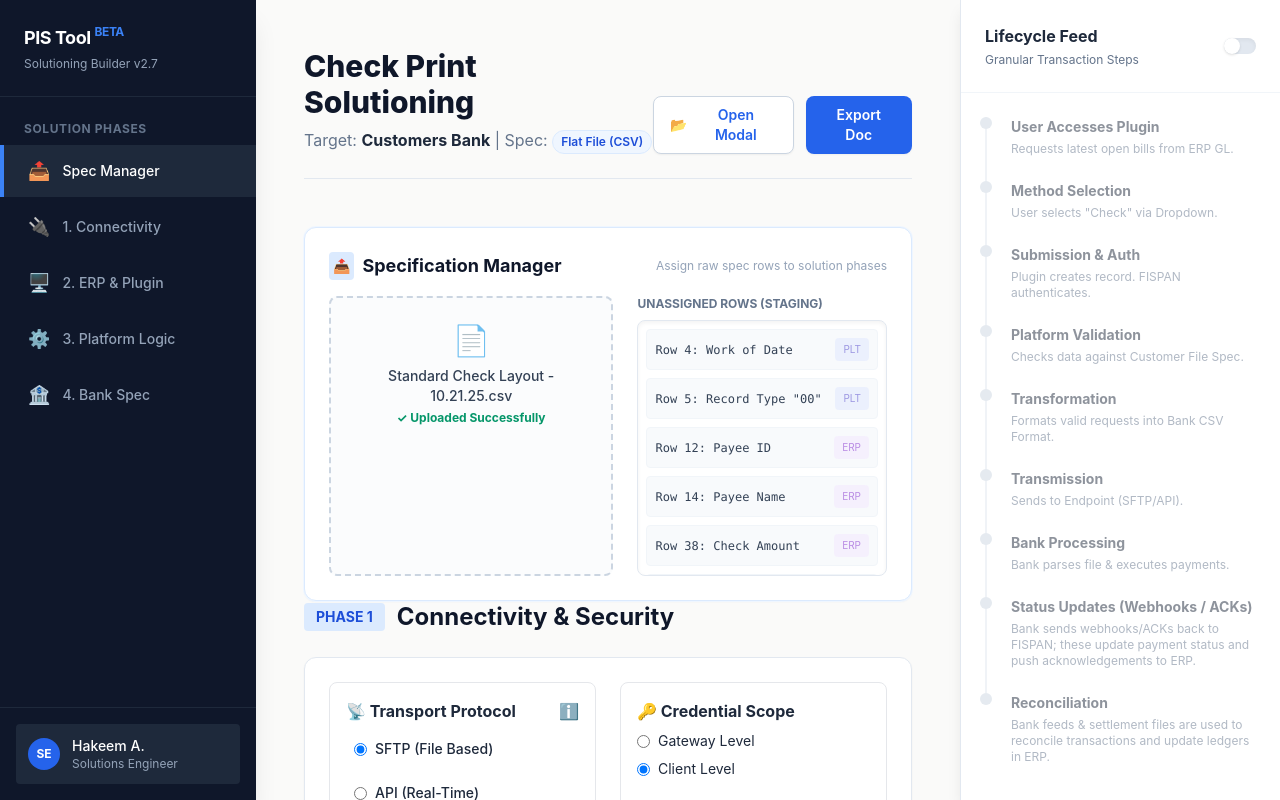
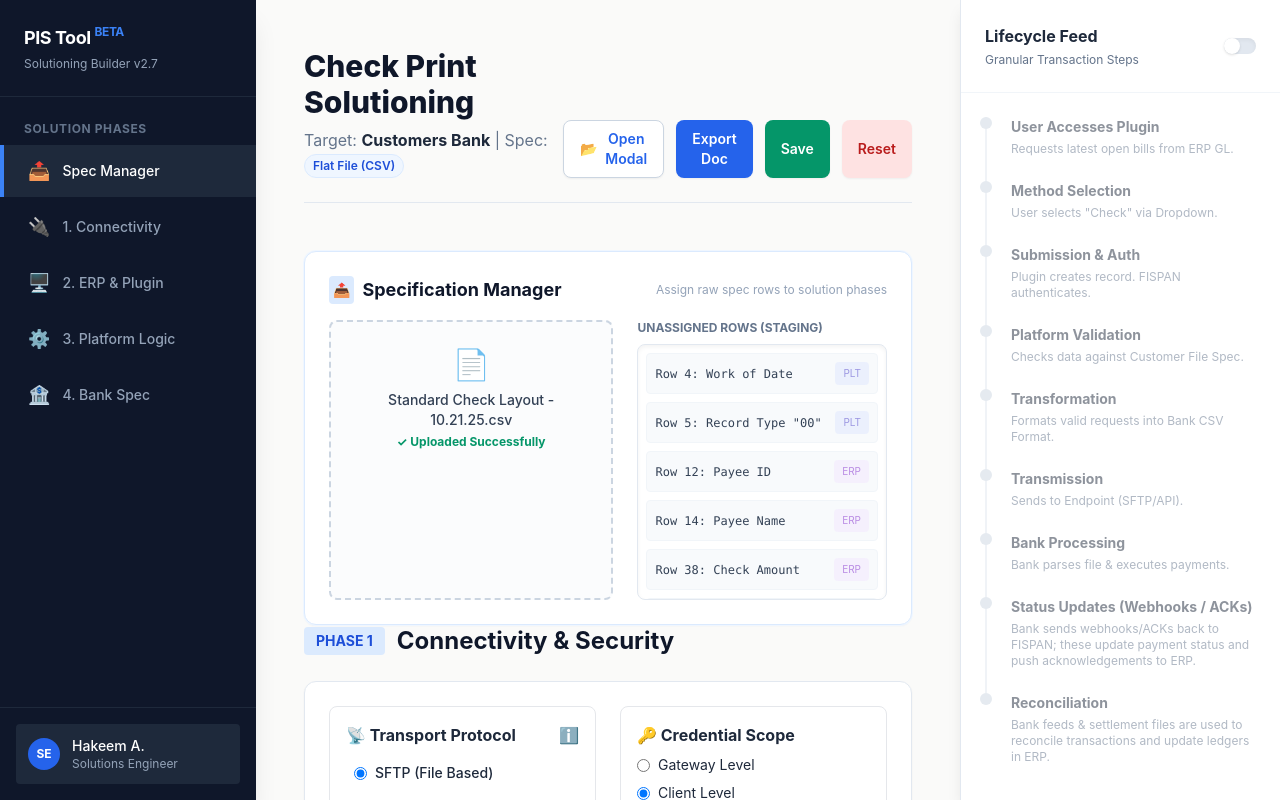
Before and after one commit to hallison-dev/solutioning-workbench, a plain HTML site: page pis-tool.html in a window 1280 px wide. Drawn offline with nearby package versions, Linux system fonts and the light colour scheme.

Commit message:
update/adding-save&&reset-function

```diff
--- a/pis-tool.html
+++ b/pis-tool.html
@@ -143,6 +143,8 @@
                     <button class="bg-blue-600 text-white px-4 py-2 rounded-lg text-sm font-semibold shadow-sm hover:bg-blue-700">
                         Export Doc
                     </button>
+                    <button onclick="saveNow()" class="bg-emerald-600 text-white px-4 py-2 rounded-lg text-sm font-semibold shadow-sm hover:bg-emerald-700">Save</button>
+                    <button onclick="resetState()" class="bg-red-100 text-red-700 px-4 py-2 rounded-lg text-sm font-semibold shadow-sm hover:bg-red-200">Reset</button>
                 </div>
             </div>
 
@@ -926,6 +928,25 @@
             } catch (e) { console.warn('saveState failed', e); }
         }
 
+        // Explicit Save button handler (calls saveState and give feedback)
+        function saveNow() {
+            saveState();
+            showToast('Saved locally', 'success', 1800);
+        }
+
+        // Reset handler: confirm, clear localStorage key and reload
+        function resetState() {
+            if (!confirm('Reset local progress? This will clear saved mappings in this browser.')) return;
+            try {
+                localStorage.removeItem(STORAGE_KEY);
+                showToast('Progress cleared — reloading', 'info', 1200);
+                setTimeout(() => location.reload(), 600);
+            } catch (e) {
+                console.warn('resetState failed', e);
+                showToast('Reset failed', 'error', 1800);
+            }
+        }
+
         function loadState() {
             try {
                 const raw = localStorage.getItem(STORAGE_KEY);
```
